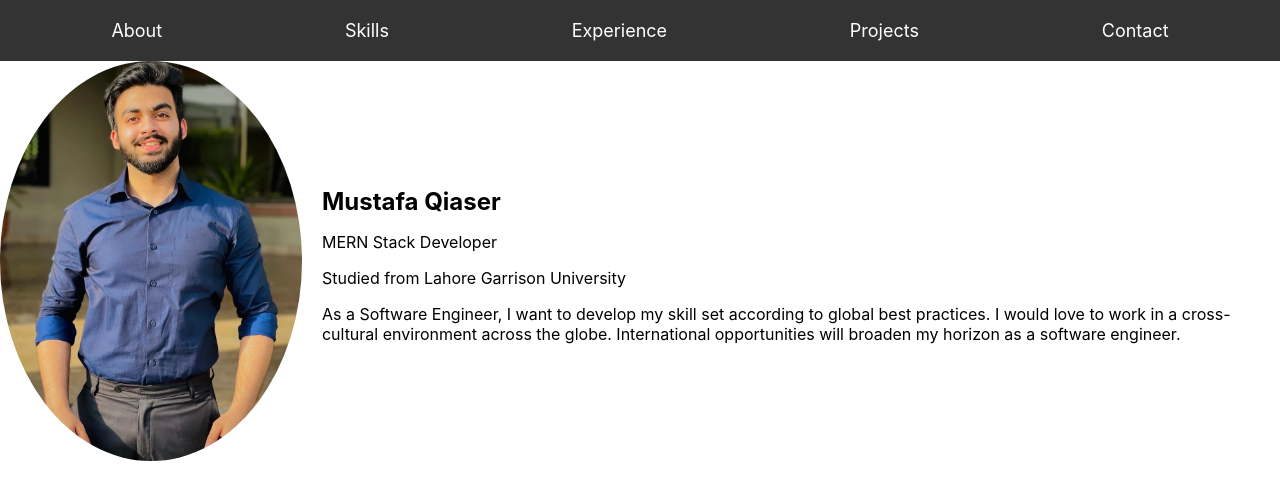
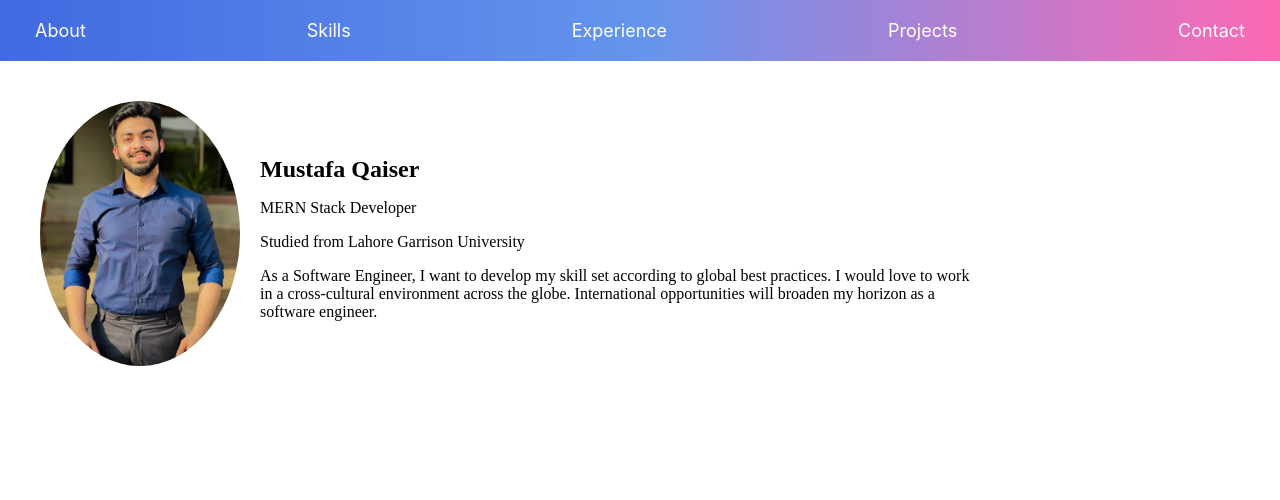
Before and after one commit to MustafaQaiser/Mustafa-Qaiser-portfolio, a React (Create React App) app: page / in a window 1280 px wide. Shown: the top 500 px of the page. Built offline with nearby package versions, Linux system fonts and the light colour scheme.

Commit message:
second commit

```diff
--- a/src/components/About.js
+++ b/src/components/About.js
@@ -7,7 +7,7 @@ const About = () => {
     <AboutContainer>
       <img src={myprofilepic} alt="Profile" />
       <div>
-        <h2>Mustafa Qiaser</h2>
+        <h2>Mustafa Qaiser</h2>
         <p>MERN Stack Developer</p>
         <p>Studied from Lahore Garrison University</p>
         <p>
--- a/src/components/Contact.js
+++ b/src/components/Contact.js
@@ -6,12 +6,12 @@ const Contact = () => {
   return (
     <ContactContainer>
       <h2>Contact</h2>
-      <p>Phone: +123456789</p>
-      <p>Email: your.email@example.com</p>
-      <a href="https://www.linkedin.com/in/yourlinkedin" target="_blank" rel="noopener noreferrer">
+      <p>Phone: 03247727786</p>
+      <p>Email: mustafaqaiser78@gmail.com</p>
+      <a href="linkedin.com/in/mustafa-qaiser-1bbb4a247" target="_blank" rel="noopener noreferrer">
         LinkedIn
       </a>
-      <a href="https://github.com/yourusername" target="_blank" rel="noopener noreferrer">
+      <a href="https://github.com/MustafaQaiser" target="_blank" rel="noopener noreferrer">
         GitHub
       </a>
     </ContactContainer>
--- a/src/components/Projects.js
+++ b/src/components/Projects.js
@@ -1,35 +1,30 @@
 // /src/components/Projects.js
 import React from 'react';
 import { ProjectsContainer } from '../css/ProjectsStyles';
-
+import ecommerce from '../assets/OIP.jpg'
 const Projects = () => {
   // Add your projects with image URLs and descriptions
   const projectsList = [
     {
-      title: 'Project 1',
-      image: '/images/project1.jpg',
-      description: 'Project 1 description...',
-      githubLink: 'https://github.com/yourusername/project1',
-    },
-    {
-      title: 'Project 2',
-      image: '/images/project2.jpg',
-      description: 'Project 2 description...',
-      githubLink: 'https://github.com/yourusername/project2',
-    },
-    // Add more projects as needed
+      title: 'E-Commerce Store',
+      image:ecommerce ,
+      description: 'The Ecommerce store created in which i have made admin and user panel and performing background tasks and developing api using complex queries.',
+      githubLink: 'https://github.com/MustafaQaiser/E-Commerce-Brand-with-User-and-Admin-portal-Backend-Node-Js-Adonis-Js',
+       },
+
   ];
 
   return (
     <ProjectsContainer>
       <h2>Projects</h2>
+
       {projectsList.map((project, index) => (
         <div key={index}>
           <img src={project.image} alt={project.title} />
           <h3>{project.title}</h3>
           <p>{project.description}</p>
           <a href={project.githubLink} target="_blank" rel="noopener noreferrer">
-            GitHub Link
+           Go To GitHub
           </a>
         </div>
       ))}
--- a/src/components/Skills.js
+++ b/src/components/Skills.js
@@ -21,7 +21,7 @@ const Skills = () => {
 
   return (
     <SkillsContainer>
-      <h2>Skills</h2>
+      <h2>Skills:</h2>
       <ul>
         {skillsList.map((skill, index) => (
           <li key={index}>{skill}</li>
--- a/src/css/AboutStyles.js
+++ b/src/css/AboutStyles.js
@@ -4,15 +4,30 @@ import styled from 'styled-components';
 export const AboutContainer = styled.div`
   display: flex;
   align-items: center;
+  padding: 40px;
+  font-family: cursive;
+
+  @media (max-width: 768px) {
+    flex-direction: column;
+    align-items: center;
+    text-align: center;
+  }
 
   img {
     border-radius: 50%;
     margin-right: 20px;
-    width:40%;
-    height:50vh
+    width: 40%;
+    max-width: 200px; /* Set a max-width for smaller screens */
+    height: auto;
+
+    @media (max-width: 768px) {
+      margin-bottom: 20px;
+    }
   }
 
   div {
+    max-width: 60%;
+
     h2 {
       font-size: 24px;
       margin-bottom: 10px;
--- a/src/css/ContactStyles.js
+++ b/src/css/ContactStyles.js
@@ -2,6 +2,7 @@
 import styled from 'styled-components';
 
 export const ContactContainer = styled.div`
+padding: 40px;
   h2 {
     font-size: 28px;
     margin-bottom: 20px;
--- a/src/css/ExperienceStyles.js
+++ b/src/css/ExperienceStyles.js
@@ -2,6 +2,8 @@
 import styled from 'styled-components';
 
 export const ExperienceContainer = styled.div`
+padding: 40px;
+font-family: cursive;
   h2 {
     font-size: 28px;
     margin-bottom: 20px;
--- a/src/css/HeaderStyles.js
+++ b/src/css/HeaderStyles.js
@@ -3,15 +3,32 @@ import styled from 'styled-components';
 
 export const HeaderContainer = styled.header`
   display: flex;
-  justify-content: space-around;
+  justify-content: space-between;
   align-items: center;
   padding: 20px;
-  background-color: #333;
+  background: linear-gradient(to right, #4169e1, #6495ed, #ff69b4);
   color: #fff;
   font-size: 18px;
   position: sticky;
   top: 0;
   z-index: 100;
+
+  @media (max-width: 768px) {
+    flex-direction: column;
+    align-items: flex-start;
+    padding: 10px;
+  }
+
+  .menu-icon {
+    display: none;
+    cursor: pointer;
+    font-size: 24px;
+    color: #fff;
+
+    @media (max-width: 768px) {
+      display: block;
+    }
+  }
 
   a {
     color: #fff;
@@ -20,7 +37,11 @@ export const HeaderContainer = styled.header`
     cursor: pointer;
 
     &:hover {
-      text-decoration: underline;
+      color: #Ff00ff;
+    }
+
+    @media (max-width: 768px) {
+      margin: 10px 0;
     }
   }
 `;
--- a/src/css/ProjectsStyles.js
+++ b/src/css/ProjectsStyles.js
@@ -2,6 +2,7 @@
 import styled from 'styled-components';
 
 export const ProjectsContainer = styled.div`
+padding: 40px;
   h2 {
     font-size: 28px;
     margin-bottom: 20px;
--- a/src/css/SkillsStyles.js
+++ b/src/css/SkillsStyles.js
@@ -2,6 +2,7 @@
 import styled from 'styled-components';
 
 export const SkillsContainer = styled.div`
+padding: 40px;
   h2 {
     font-size: 28px;
     margin-bottom: 20px;
```
Also changed, not shown: src/assets/OIP.jpg (added).
